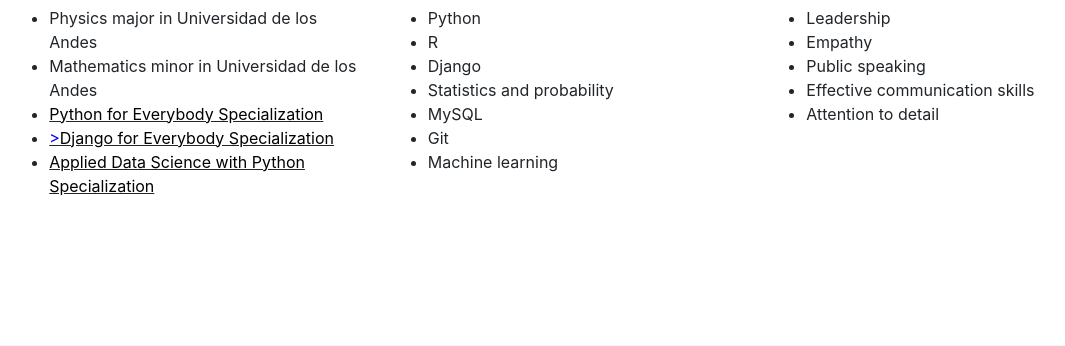
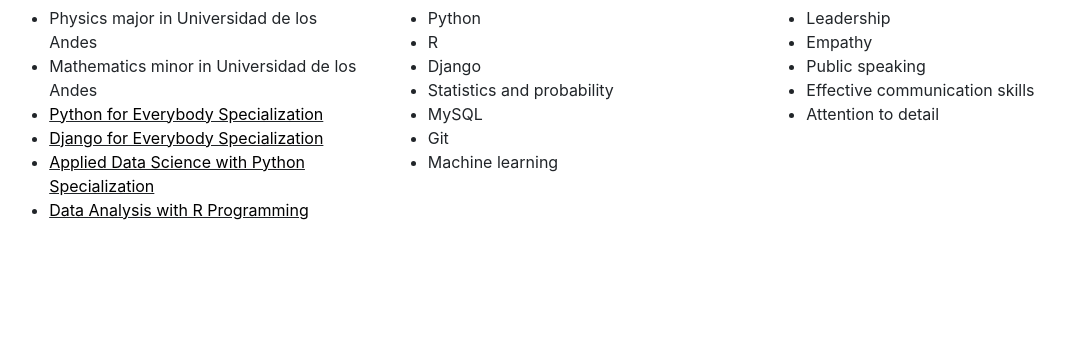
Before and after one commit to stefano-lacorazza/portfolio, a Django app: page / in a window 1280 px wide. Shown: the part 1216-1562 px from the top of the page, without its empty margins (78-1143 px from the left). Run offline with Django 4.2, Linux system fonts and the light colour scheme; some libraries are stand-ins or nearby versions; some web fonts are replaced.

Commit message:
Update index.html

```diff
--- a/myportfolio/templates/mainsite/index.html
+++ b/myportfolio/templates/mainsite/index.html
@@ -83,7 +83,7 @@
                    <div class="d-flex flex-column justify-content-center align-items-center col-lg-7 col-md-7 col-12">
                         <div class="hero-text">
 
-                            <h1 class="hero-title">👋 Stefano Lacorazza, data scientist</h1>
+                            <h1 class="hero-title"> Stefano Lacorazza, data scientist</h1>
 
                             <a href="mailto: stefano.lacorazza@gmail.com" class="email-link">
                                 stefano.lacorazza@gmail.com
@@ -142,9 +142,10 @@
                   <li>Physics major in Universidad de los Andes</li>
                   <li>Mathematics minor in Universidad de los Andes</li>
                   <u>
-                  <li><font color="#0000EE"><a  href="https://www.coursera.org/account/accomplishments/specialization/certificate/EECBRAZVVVKF" target="_blank">Python for Everybody Specialization</a></font></li>
-                  <li><font color="#0000EE">><a  href="https://www.coursera.org/account/accomplishments/specialization/certificate/6SXG2S7ZXYNS" target="_blank">Django for Everybody Specialization</a></font></li>
-                  <li><font color="#0000EE"><a  href="https://www.coursera.org/account/accomplishments/specialization/certificate/VCQXQPHNMDWV" target="_blank">Applied Data Science with Python Specialization</a></font></li>
+                  <li><a  href="https://www.coursera.org/account/accomplishments/specialization/certificate/EECBRAZVVVKF" target="_blank">Python for Everybody Specialization</a></li>
+                  <li><a  href="https://www.coursera.org/account/accomplishments/specialization/certificate/6SXG2S7ZXYNS" target="_blank">Django for Everybody Specialization</a></li>
+                  <li><a  href="https://www.coursera.org/account/accomplishments/specialization/certificate/VCQXQPHNMDWV" target="_blank">Applied Data Science with Python Specialization</a></li>
+                  <li><a  href="https://www.coursera.org/account/accomplishments/certificate/2NZTX27BKCP7" target="_blank">Data Analysis with R Programming</a></li>
                 </u>
                 </ul>
 
```
